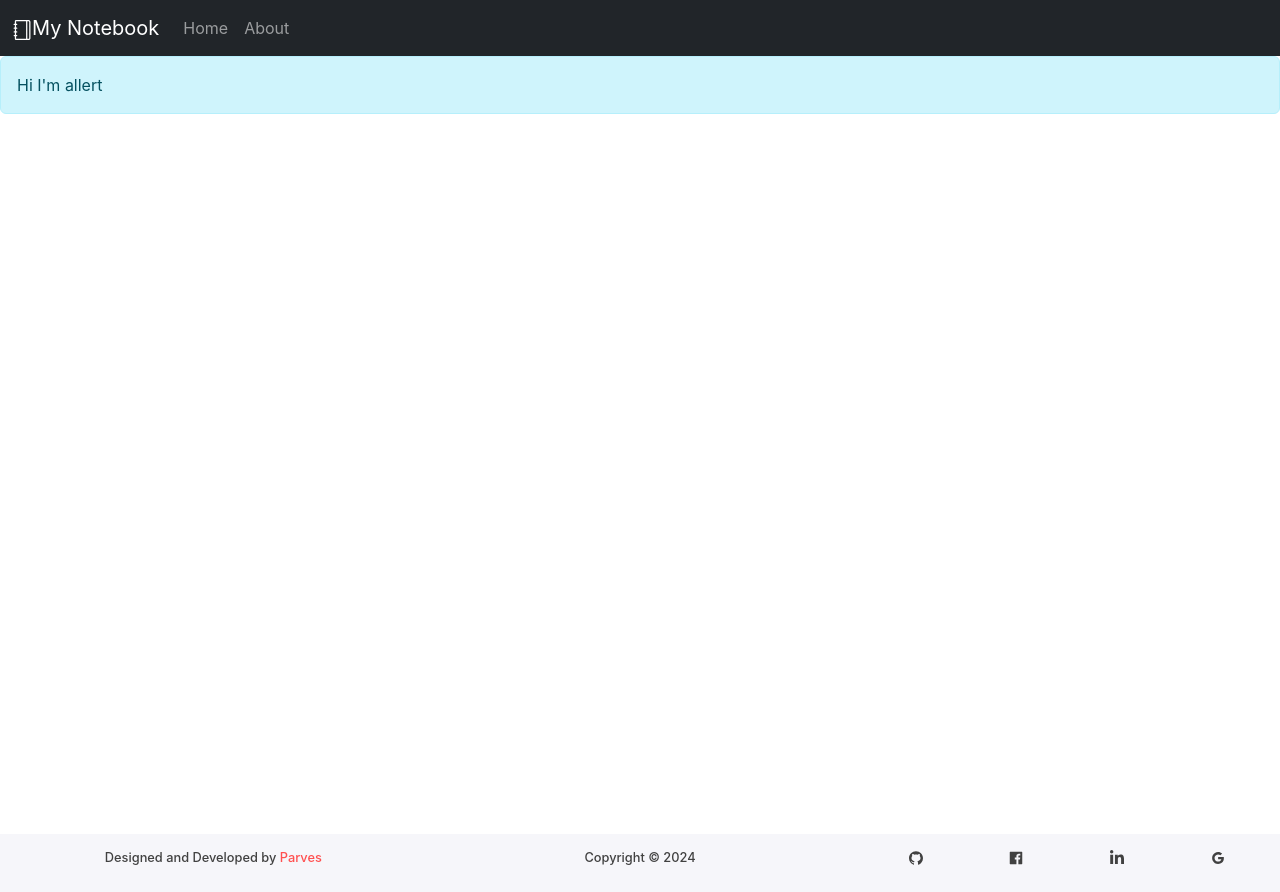
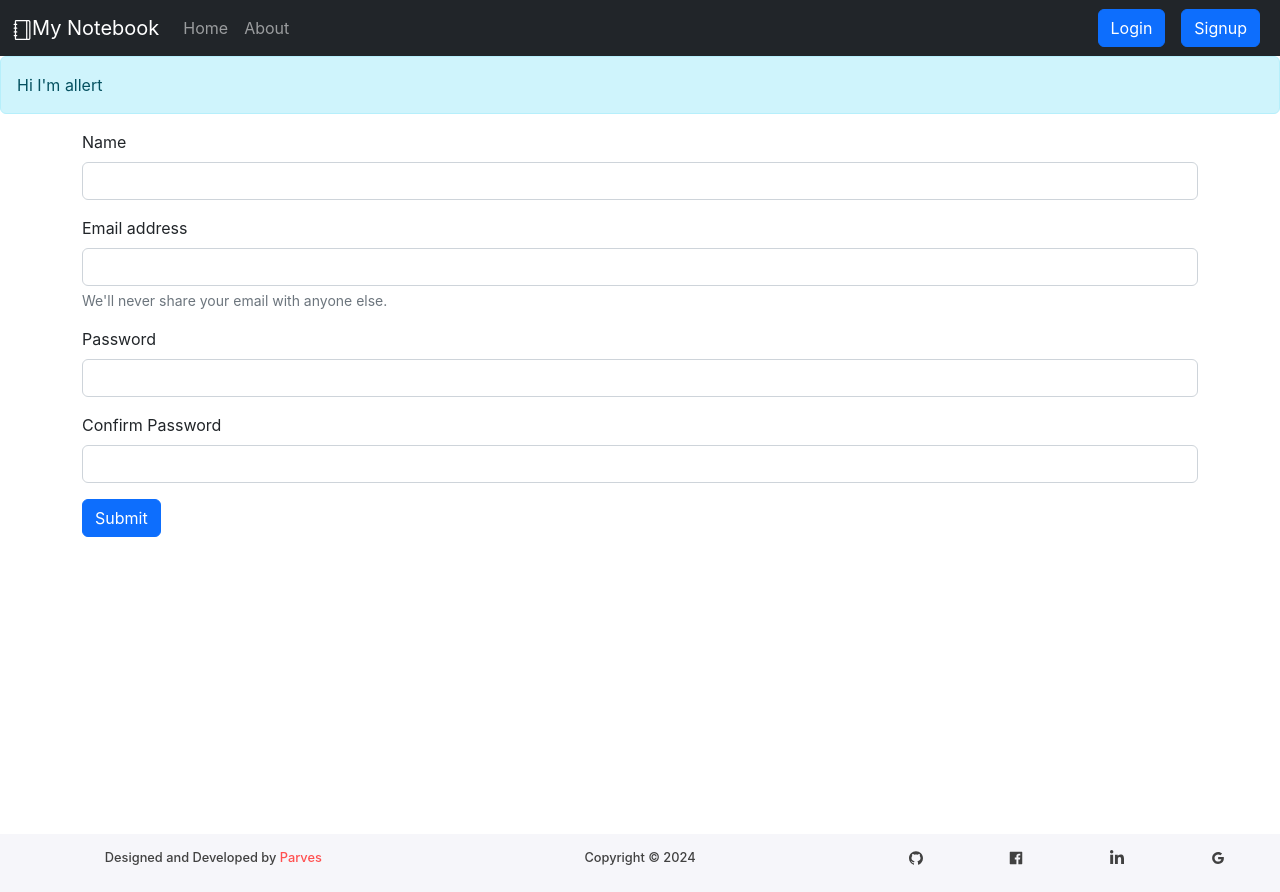
Before and after one commit to MDPerrfan/Notebook-Frontend, a React (Create React App) app: page /signup in a window 1280 px wide. Built offline with nearby package versions, Linux system fonts and the light colour scheme.

Commit message:
Added Login and Signup

```diff
--- a/src/App.js
+++ b/src/App.js
@@ -10,7 +10,8 @@
 import About from './components/About';
 import Footer from './components/Footer';
 import Alert from './components/Alert';
-
+import SignUp from './components/SignUp';
+import Login from './components/Login';
 function App() {
   return (
     <>
@@ -22,6 +23,8 @@
         <Routes>
           <Route path="/about" element={<About />} />
           <Route path="/" element={<Home />} />
+          <Route path="/login" element={<Login />} />
+          <Route path="/signup" element={<SignUp />} />
         </Routes>
         </div>
         <Footer />
--- /dev/null
+++ b/src/components/Login.js
@@ -0,0 +1,67 @@
+import React, { useState } from 'react';
+import { useNavigate } from 'react-router-dom';
+
+const Login = () => {
+    const [credentials, setCredentials] = useState({ email: "", password: "" });
+    const navigate = useNavigate();
+
+    const handleSubmit = async (e) => {
+        e.preventDefault();
+
+        // Validate the credentials
+        if (credentials.email === "" || credentials.password === "") {
+            alert("Email and password cannot be empty");
+            return;
+        }
+
+        try {
+            const response = await fetch("http://localhost:5000/api/auth/login", {
+                method: 'POST',
+                headers: {
+                    'Content-Type': 'application/json'
+                },
+                body: JSON.stringify({ email: credentials.email, password: credentials.password })
+            });
+
+            const json = await response.json();
+            console.log(json);
+
+            if (json.success) {
+                // Save the auth token
+                localStorage.setItem('token', json.authtoken);
+
+                // Redirect to home page
+                navigate("/"); // Use navigate to redirect the user to the home page
+            } else {
+                alert("Invalid credentials");
+            }
+        } catch (error) {
+            console.error("Error during login:", error);
+            alert("An error occurred. Please try again.");
+        }
+    }
+
+    const onChange = (e) => {
+        setCredentials({ ...credentials, [e.target.name]: e.target.value });
+    }
+
+    return (
+        <div className='container'>
+            <form onSubmit={handleSubmit}>
+                <div className="mb-3">
+                    <label htmlFor="email" className="form-label">Email address</label>
+                    <input type="email" className="form-control" value={credentials.email} onChange={onChange} id="email" name="email" aria-describedby="emailHelp" />
+                    <div id="emailHelp" className="form-text">We'll never share your email with anyone else.</div>
+                </div>
+                <div className="mb-3">
+                    <label htmlFor="password" className="form-label">Password</label>
+                    <input type="password" className="form-control" value={credentials.password} onChange={onChange} name="password" id="password" />
+                </div>
+
+                <button type="submit" className="btn btn-primary">Submit</button>
+            </form>
+        </div>
+    );
+}
+
+export default Login;
--- a/src/components/Navbar.js
+++ b/src/components/Navbar.js
@@ -1,28 +1,37 @@
 import React, { useEffect } from 'react'
-import { Link,useLocation} from 'react-router-dom'
+import { Link, useLocation } from 'react-router-dom'
 import { SlNotebook } from "react-icons/sl";
 export default function Navbar() {
-    let location= useLocation();
-    useEffect(()=>{
+    let location = useLocation();
+    useEffect(() => {
 
-    },[location])
+    }, [location])
     return (
         <>
             <nav className="navbar navbar-expand-lg navbar-dark bg-dark">
                 <div className="container-fluid">
                     <Link className="navbar-brand" to="/">
-                       {/*  <img src="" alt="" width="30" height="24" class="d-inline-block align-text-top" /> */}<SlNotebook />
+                        {/*  <img src="" alt="" width="30" height="24" class="d-inline-block align-text-top" /> */}<SlNotebook />
                         My Notebook
                     </Link>
                     <button className="navbar-toggler" type="button" data-bs-toggle="collapse" data-bs-target="#navbarNavAltMarkup" aria-controls="navbarNavAltMarkup" aria-expanded="false" aria-label="Toggle navigation">
                         <span className="navbar-toggler-icon"></span>
                     </button>
                     <div className="collapse navbar-collapse" id="navbarNavAltMarkup">
-                        <div className="navbar-nav">
-                            <Link className={`nav-link ${location.pathname==='/'?"active":""}`} aria-current="page" to="/">Home</Link>
-                            <Link className={`nav-link ${location.pathname==='/about'?"active":""}`} to="/about">About</Link>
-                        </div>
+                        <ul class="navbar-nav me-auto mb-2 mb-lg-0">
+                            <li class="nav-item">
+                                <Link className={`nav-link ${location.pathname === '/' ? "active" : ""}`} aria-current="page" to="/">Home</Link>
+                            </li>
+                            <li class="nav-item">
+                                <Link className={`nav-link ${location.pathname === '/about' ? "active" : ""}`} to="/about">About</Link>
+                            </li>
+                        </ul>
+                        <form className="d-flex">
+                            <Link className="btn btn-primary mx-2" to="/login" role="button">Login</Link>
+                            <Link className="btn btn-primary mx-2" to="/signup" role="button">Signup</Link>
+                        </form>
                     </div>
+
                 </div>
             </nav>
         </>
--- /dev/null
+++ b/src/components/SignUp.js
@@ -0,0 +1,112 @@
+import React, { useState } from 'react'
+import { useNavigate } from 'react-router-dom';
+
+export default function SignUp() {
+    const [credentials, setCredentials] = useState({ email: "", password: "",name:"",cpassword:""});
+    const navigate = useNavigate();
+
+    const handleSubmit=async(e)=>{
+        e.preventDefault();
+        if (credentials.password !== credentials.cpassword) {
+            alert("Passwords do not match");
+            return;
+        }
+        // Validate the credentials
+        if (credentials.email === "" || credentials.password === "") {
+            alert("Email and password cannot be empty");
+            return;
+        }
+
+        try {
+            const response = await fetch("http://localhost:5000/api/auth/createuser", {
+                method: 'POST',
+                headers: {
+                    'Content-Type': 'application/json'
+                },
+                body: JSON.stringify({
+                    email: credentials.email,
+                    password: credentials.password,
+                    name:credentials.name
+                })
+            });
+
+            const json = await response.json();
+            console.log(json);
+
+            if (json.success) {
+                // Save the auth token
+                localStorage.setItem('token', json.authtoken);
+
+                // Redirect to home page
+                navigate("/login"); // Use navigate to redirect the user to the home page
+            } else {
+                alert("Invalid credentials");
+            }
+        } catch (error) {
+            console.error("Error during Signup:", error);
+            alert("An error occurred. Please try again.");
+        }
+    }
+    const onChange = (e) => {
+        setCredentials({ ...credentials, [e.target.name]: e.target.value });
+    }
+  return (
+    <div className='container'>
+    <form onSubmit={handleSubmit}>
+        <div className="mb-3">
+            <label htmlFor="name" className="form-label">Name</label>
+            <input
+                type="text"
+                className="form-control"
+                onChange={onChange}
+                name="name"
+                id="name"
+                value={credentials.name}
+                required
+            />
+        </div>
+        <div className="mb-3">
+            <label htmlFor="email" className="form-label">Email address</label>
+            <input
+                type="email"
+                className="form-control"
+                onChange={onChange}
+                id="email"
+                name="email"
+                value={credentials.email}
+                aria-describedby="emailHelp"
+                required
+            />
+            <div id="emailHelp" className="form-text">We'll never share your email with anyone else.</div>
+        </div>
+        <div className="mb-3">
+            <label htmlFor="password" className="form-label">Password</label>
+            <input
+                type="password"
+                className="form-control"
+                onChange={onChange}
+                name="password"
+                id="password"
+                value={credentials.password}
+                required
+                minLength={5}
+            />
+        </div>
+        <div className="mb-3">
+            <label htmlFor="cpassword" className="form-label">Confirm Password</label>
+            <input
+                type="password"
+                className="form-control"
+                onChange={onChange}
+                name="cpassword"
+                id="cpassword"
+                value={credentials.cpassword}
+                required
+                minLength={5}
+            />
+        </div>
+        <button type="submit" className="btn btn-primary">Submit</button>
+    </form>
+</div>
+  )
+}
```
